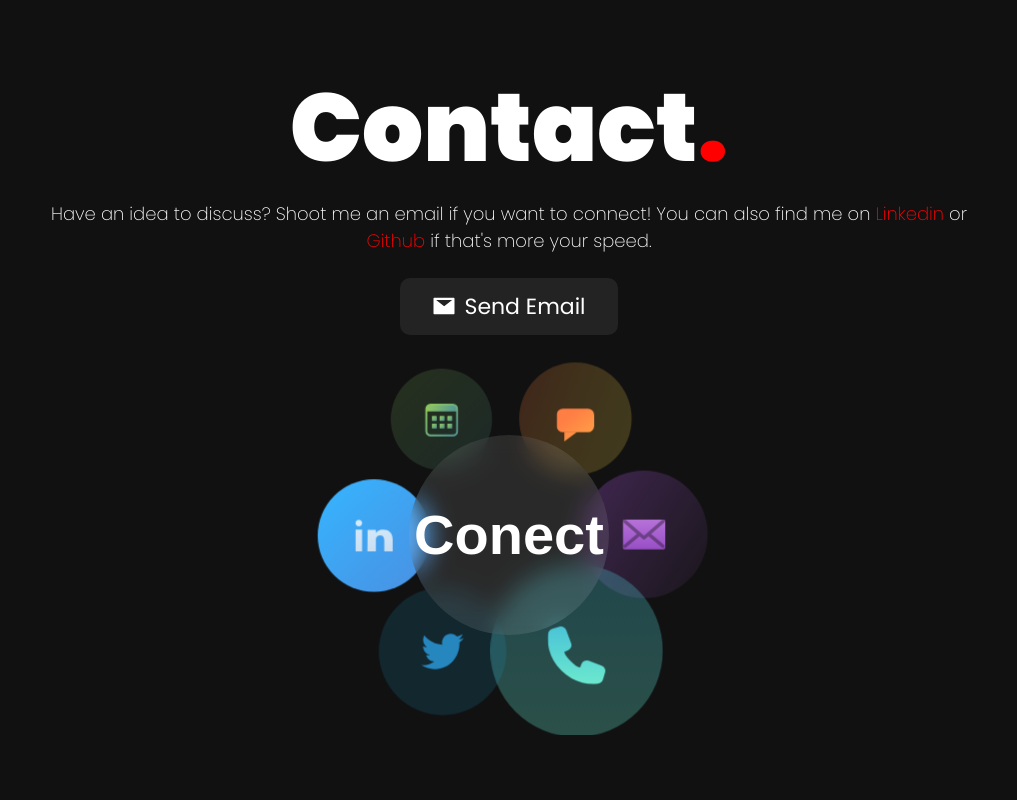
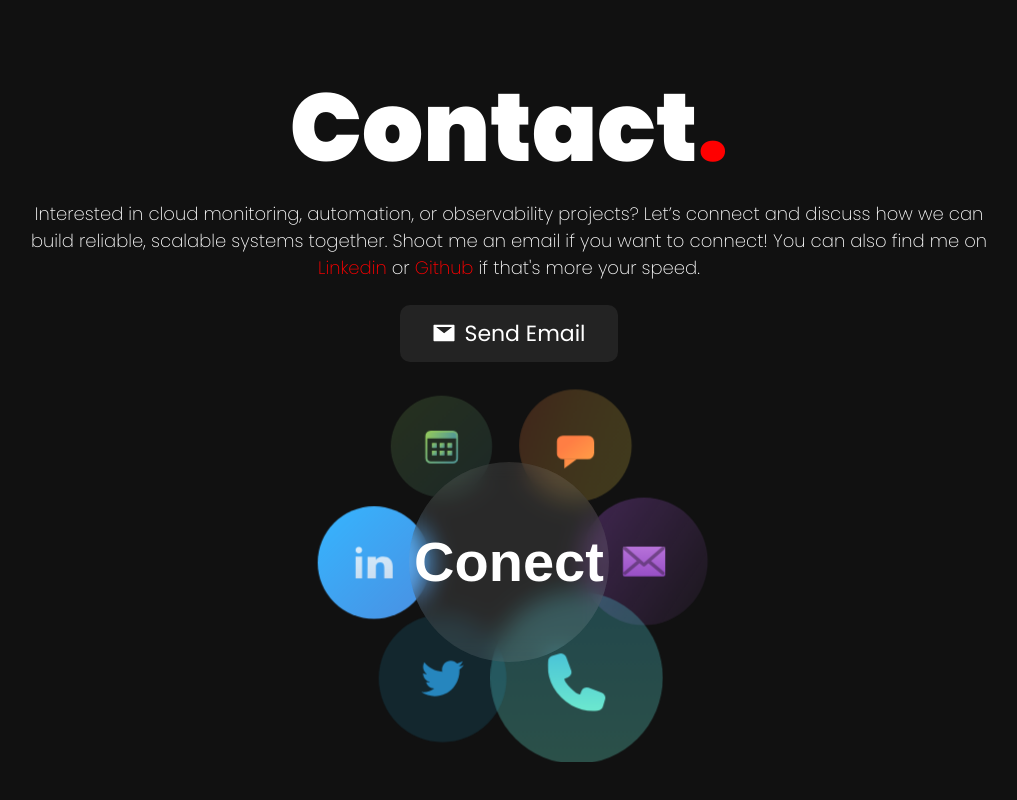
Before and after one commit to bhaskarshukla002/portfolio, a Next.js app: page / in a window 1280 px wide. Shown: the part 6091-6891 px from the top of the page, without its empty margins (161-1178 px from the left). Built offline with nearby package versions, Linux system fonts and the light colour scheme; a web font is replaced by a local one.

Commit message:
Update contact message to include project interests

```diff
--- a/components/home/contact/Contact.tsx
+++ b/components/home/contact/Contact.tsx
@@ -14,7 +14,9 @@ export const Contact = () => {
         </Reveal>
         <Reveal width="100%">
           <p className={styles.contactCopy}>
-            Have an idea to discuss? Shoot me an email if you want to connect! You can also find me on{" "}
+            Interested in cloud monitoring, automation, or observability projects?
+            Let’s connect and discuss how we can build reliable, scalable systems together.
+            Shoot me an email if you want to connect! You can also find me on{" "}
             <Link
               href="https://www.linkedin.com/in/bhaskar-s-283008216/"
               target="_blank"
```
